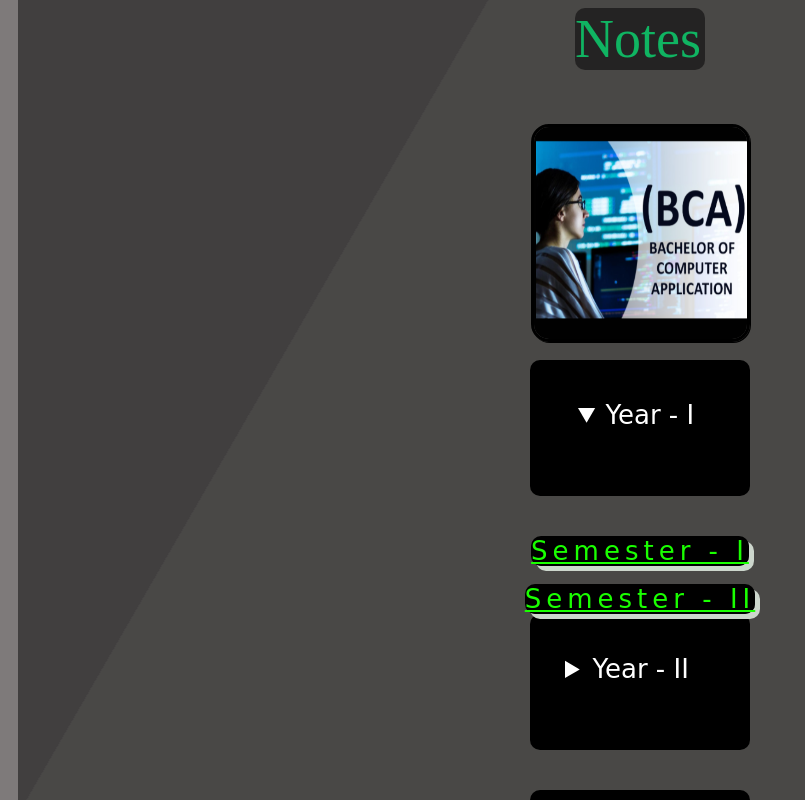
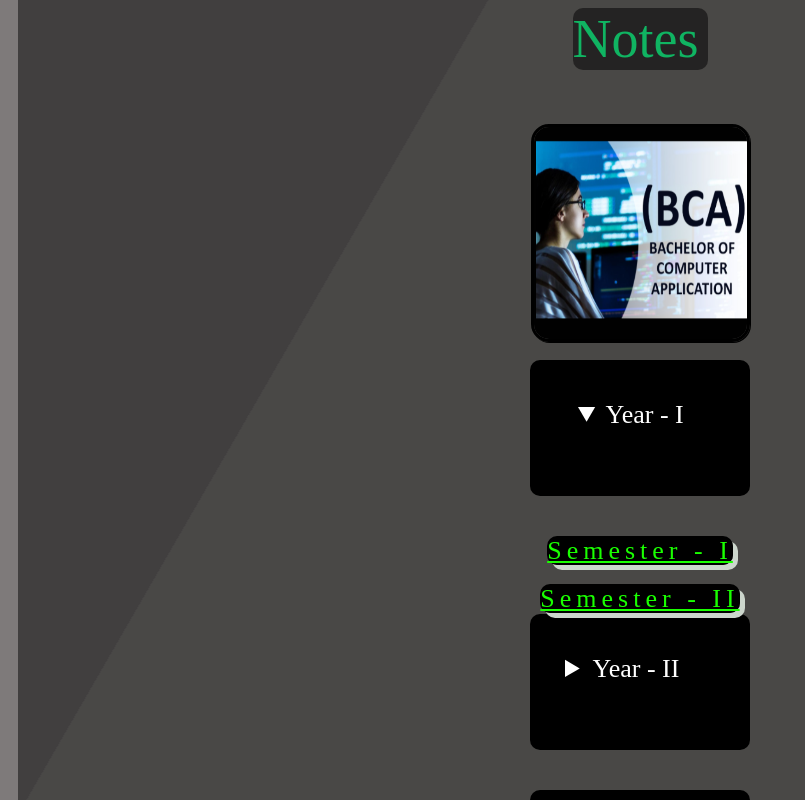
Before and after one commit to vel7896/web, a plain HTML site: page vel/year.html in a window 1280 px wide. Both pictures are taken after a click on the heading "Year - I". Shown: the top 800 px of the page, without its empty margins (0-805 px from the left). Drawn offline with Linux system fonts and the light colour scheme.

Commit message:
Update year.css

```diff
--- a/vel/year.css
+++ b/vel/year.css
@@ -18,7 +18,7 @@ p{
     color: rgb(16, 180, 98);
     font-size: 54px;
     background-color: rgba(22, 20, 20, 0.701);
-    width: 130px;
+    width: 135px;
     margin-left: auto;
     margin-right: auto;
     border-radius: 10px;
@@ -62,6 +62,10 @@ p{
     }
   }
 
+  summary{
+    font-family: 'Times New Roman', Times, serif;
+  }
+
 
   .year1{
 
@@ -88,7 +92,7 @@ p{
      margin-right: auto;
      margin-top:-96px;
      font-size: 26px;
-     font-family:cursive;
+ font-family:'Times New Roman', Times, serif;
      border-radius: 10px;
     margin-bottom: auto;
  }
@@ -101,7 +105,7 @@ color: rgb(26, 255, 0);
  background-color: rgb(0, 0, 0);
 
  font-size: 26px;
- font-family:cursive;
+ font-family:'Times New Roman', Times, serif;
  border-radius: 10px;
  letter-spacing: 5px;
 
@@ -117,7 +121,7 @@ box-shadow: 5px 5px rgb(204, 214, 204);
    width: 220px;
    background-color: rgb(0, 0, 0);
    font-size: 26px;
-   font-family:cursive;
+   font-family:'Times New Roman', Times, serif;
    border-radius: 10px;
    letter-spacing: 5px;
   box-shadow: 5px 5px rgb(204, 214, 204);
@@ -136,7 +140,7 @@ box-shadow: 5px 5px rgb(204, 214, 204);
     margin-right: auto;
     margin-top:-96px;
     font-size: 26px;
-    font-family:cursive;
+    font-family:'Times New Roman', Times, serif;
     border-radius: 10px;
    margin-bottom: auto;
 }
@@ -153,7 +157,7 @@ box-shadow: 5px 5px rgb(204, 214, 204);
   margin-right: auto;
   margin-top:-96px;
   font-size: 26px;
-  font-family:cursive;
+  font-family:'Times New Roman', Times, serif;
   border-radius: 10px;
  margin-bottom: auto;
 }
```
